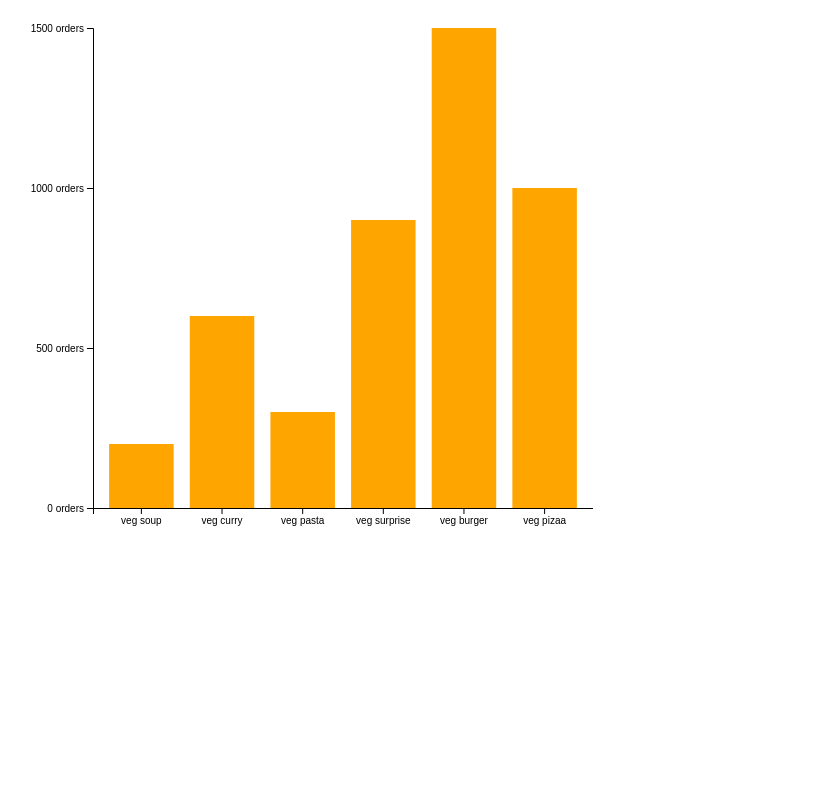
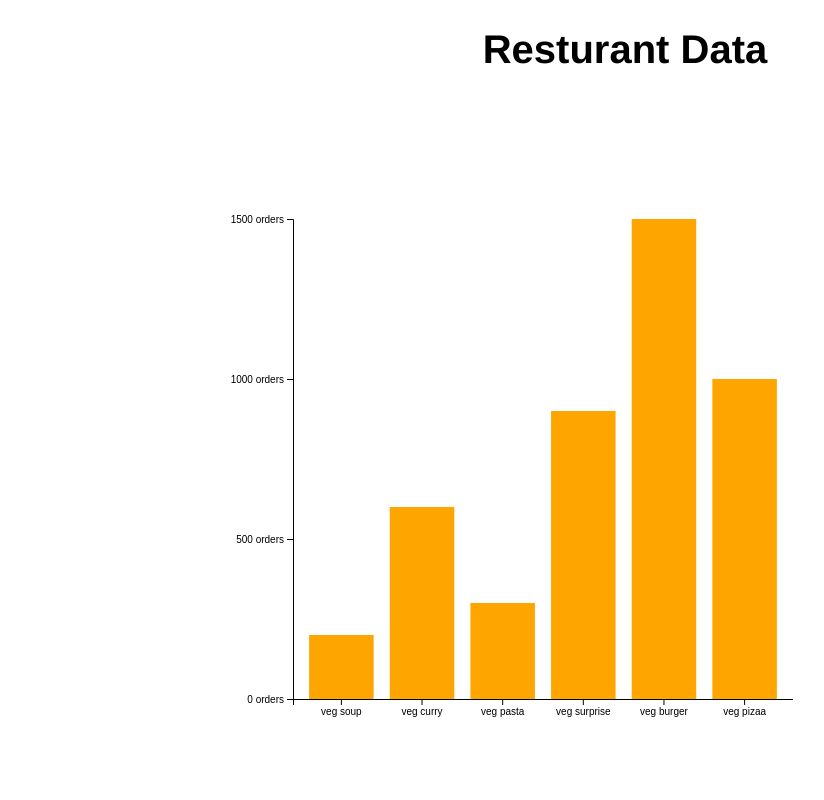
Before and after one commit to ShuibCodes/D3, a plain HTML site: page index.html in a window 1280 px wide. Shown: the top 800 px of the page, without its empty margins (15-839 px from the left). Drawn offline with nearby package versions, Linux system fonts and the light colour scheme.

Commit message:
start styling

```diff
--- a/app.js
+++ b/app.js
@@ -138,6 +138,7 @@ d3.json('menu.json').then( data =>{
 // 6. scalling down the long bars with a liner scale
     const y = d3.scaleLinear()
         .domain([0,  d3.max(data, d =>d.orders)])
+            // in this order to so it goes from 0 - 1500 orders
         .range([graphHeight, 0])
 
 
--- a/index.html
+++ b/index.html
@@ -2,9 +2,12 @@
 <html lang="en">
 <head>
   <meta charset="UTF-8">
+  <link rel="stylesheet" href="style.css">
   <meta name="viewport" content="width=device-width, initial-scale=1.0">
+
   <title>Document</title>
 </head>
+<h1>Resturant Data</h1>
 <body>
   <div class="canvas"></div>
   <svg width="600" height="600">
--- a/style.css
+++ b/style.css
@@ -0,0 +1,11 @@
+h1{
+    text-align: center;
+    font-size: 40px;
+    font-family: 'Franklin Gothic Medium', 'Arial Narrow', Arial, sans-serif;
+}
+
+
+svg{
+    margin-top: 100px;
+    margin-left: 200px;
+}
```
